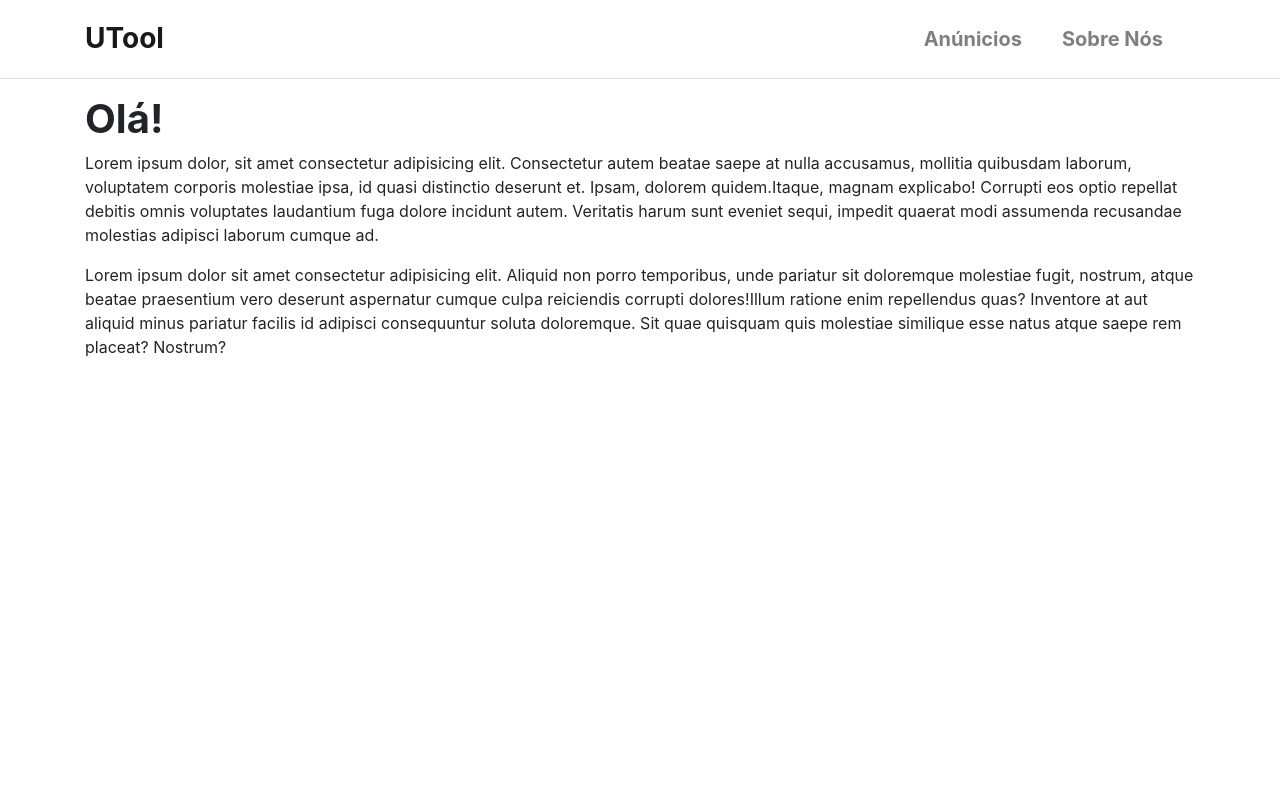
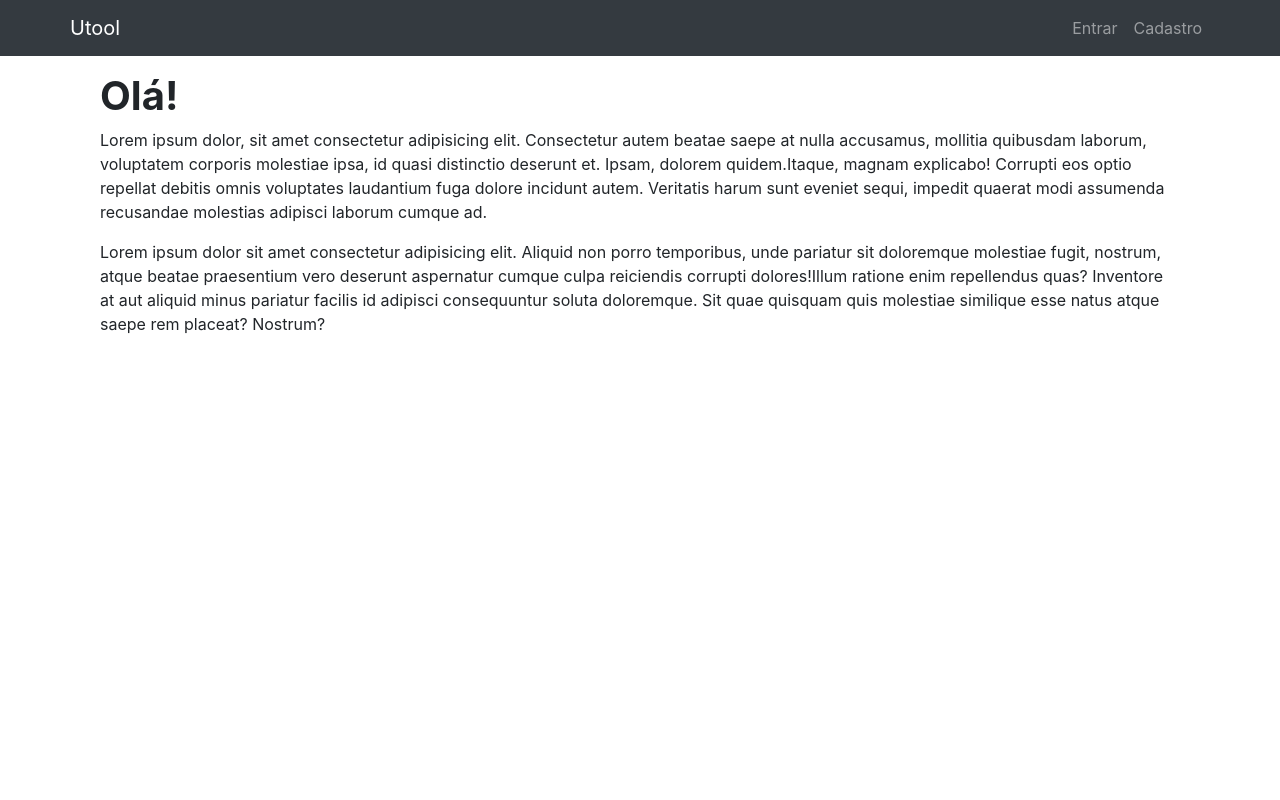
Before and after one commit to ilus1/utool, a Django app: page / in a window 1280 px wide. Run offline with Django 3.2, Linux system fonts and the light colour scheme; some libraries are stand-ins or nearby versions.

Commit message:
v1 funcional

```diff
--- a/templates/base.html
+++ b/templates/base.html
@@ -1,50 +1,41 @@
 <!DOCTYPE html>
-<html lang="pt-BR">
-
-{% load static %}
-
+<html lang="pt-br">
 <head>
-    <meta charset="utf-8" />
-    <meta name="viewport" content="width=device-width, initial-scale=1, shrink-to-fit=no" />
-    <link rel="stylesheet" href="https://cdn.jsdelivr.net/npm/bootstrap@4.5.3/dist/css/bootstrap.min.css"
-        integrity="sha384-TX8t27EcRE3e/ihU7zmQxVncDAy5uIKz4rEkgIXeMed4M0jlfIDPvg6uqKI2xXr2" crossorigin="anonymous">
-    <link rel="stylesheet" href="{% static 'css/style.css' %}" />
-    <title>{% block title %}UTool{% endblock title %}</title>
+    <meta charset="UTF-8">
+    <meta name="viewport" content="width=device-width, initial-scale=1.0">
+    <link rel="stylesheet" href="https://stackpath.bootstrapcdn.com/bootstrap/4.5.2/css/bootstrap.min.css" integrity="sha384-JcKb8q3iqJ61gNV9KGb8thSsNjpSL0n8PARn9HuZOnIxN0hoP+VmmDGMN5t9UJ0Z" crossorigin="anonymous">
+    <title>{% block title %}{% endblock %}</title>
 </head>
-
-<body class="d-flex flex-column min-vh-100">
-    <nav class="navbar navbar-expand-sm py-3 border-bottom navbar-light">
-        <div class="container">
-            <a href="{% url 'pages:home' %}" class="navbar-brand">
-                <span class="font-weight-bold h3">UTool</span>
-            </a>
-
-            <button class="navbar-toggler" data-toggle="collapse" data-target="#navbarCollapse">
-                <span class="navbar-toggler-icon"> </span>
-            </button>
-            <div class="collapse navbar-collapse" id="navbarCollapse">
-                <ul class="navbar-nav ml-auto">
+<body>
+    <header>
+        <nav class="navbar navbar-expand navbar-dark bg-dark mb-3">
+            <div class="container">
+                <a class="navbar-brand" href="{% url 'pages:home' %}">Utool</a>
+                <ul class="navbar-nav">
+                    {% if user.is_authenticated %}
                     <li class="nav-item">
-                        <a href="{% url 'tools:list' %}" class="nav-link lead mr-4 font-weight-bold">Anúnicios</a>
+                        <a class="nav-link" href="{% url 'account_logout' %}">Sair</a>
+                    </li>
+                    {% else %}
+                    <li class="nav-item">
+                        <a class="nav-link" href="{% url 'account_login' %}">Entrar</a>
                     </li>
                     <li class="nav-item">
-                        <a href="{% url 'pages:about' %}" class="nav-link lead mr-4 font-weight-bold">Sobre Nós</a>
+                        <a class="nav-link" href="{% url 'account_signup' %}">Cadastro</a>
                     </li>
+                    {% endif %}
                 </ul>
             </div>
-        </div>
-    </nav>
+        </nav>
+    </header>
 
-    {% block content %}
-    {% endblock content %}
+    <main class="container">
+        {% block content %}
+        {% endblock %}
+    </main>
 
-    <script src="https://cdnjs.cloudflare.com/ajax/libs/jquery/3.5.1/jquery.min.js"
-        integrity="sha512-bLT0Qm9VnAYZDflyKcBaQ2gg0hSYNQrJ8RilYldYQ1FxQYoCLtUjuuRuZo+fjqhx/qtq/1itJ0C2ejDxltZVFg=="
-        crossorigin="anonymous"></script>
-    <script src="https://cdn.jsdelivr.net/npm/bootstrap@4.5.3/dist/js/bootstrap.bundle.min.js"
-        integrity="sha384-ho+j7jyWK8fNQe+A12Hb8AhRq26LrZ/JpcUGGOn+Y7RsweNrtN/tE3MoK7ZeZDyx"
-        crossorigin="anonymous"></script>
-
+    <script src="https://code.jquery.com/jquery-3.5.1.slim.min.js" integrity="sha384-DfXdz2htPH0lsSSs5nCTpuj/zy4C+OGpamoFVy38MVBnE+IbbVYUew+OrCXaRkfj" crossorigin="anonymous"></script>
+    <script src="https://cdn.jsdelivr.net/npm/popper.js@1.16.1/dist/umd/popper.min.js" integrity="sha384-9/reFTGAW83EW2RDu2S0VKaIzap3H66lZH81PoYlFhbGU+6BZp6G7niu735Sk7lN" crossorigin="anonymous"></script>
+    <script src="https://stackpath.bootstrapcdn.com/bootstrap/4.5.2/js/bootstrap.min.js" integrity="sha384-B4gt1jrGC7Jh4AgTPSdUtOBvfO8shuf57BaghqFfPlYxofvL8/KUEfYiJOMMV+rV" crossorigin="anonymous"></script>
 </body>
-
 </html>
```
Also changed, not shown: templates/account/login.html (added, +14 -0 lines), templates/account/logout.html (added, +13 -0 lines), templates/account/signup.html (added, +14 -0 lines), utool/settings.py (+13 -3 lines).
